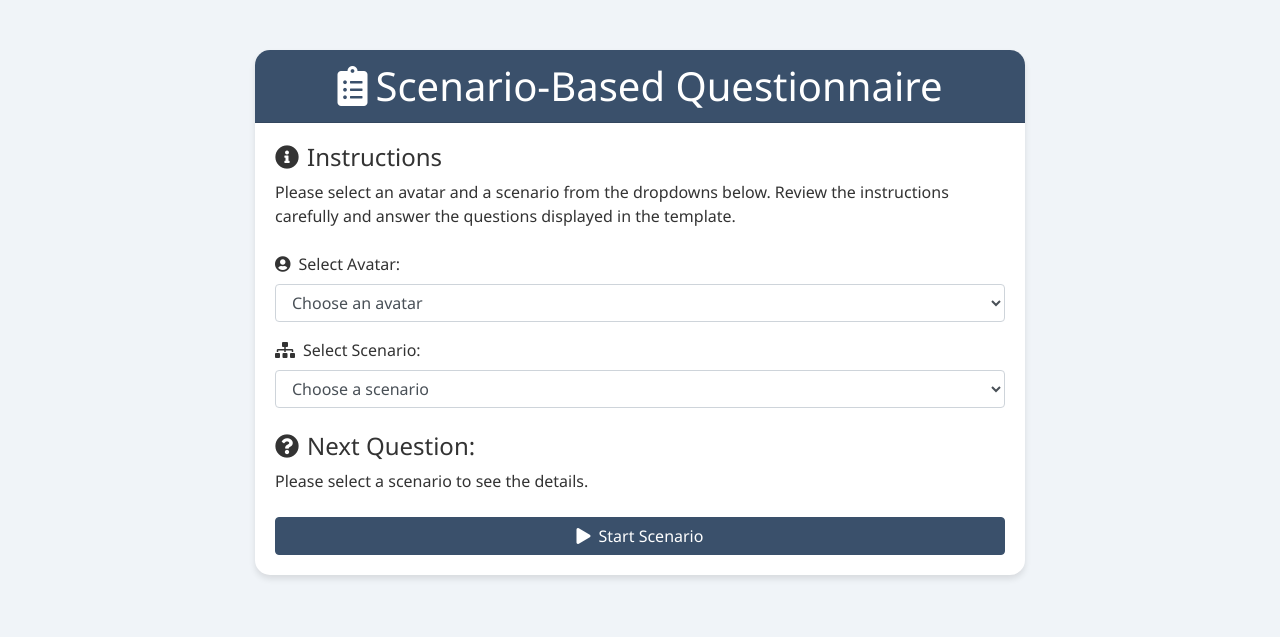
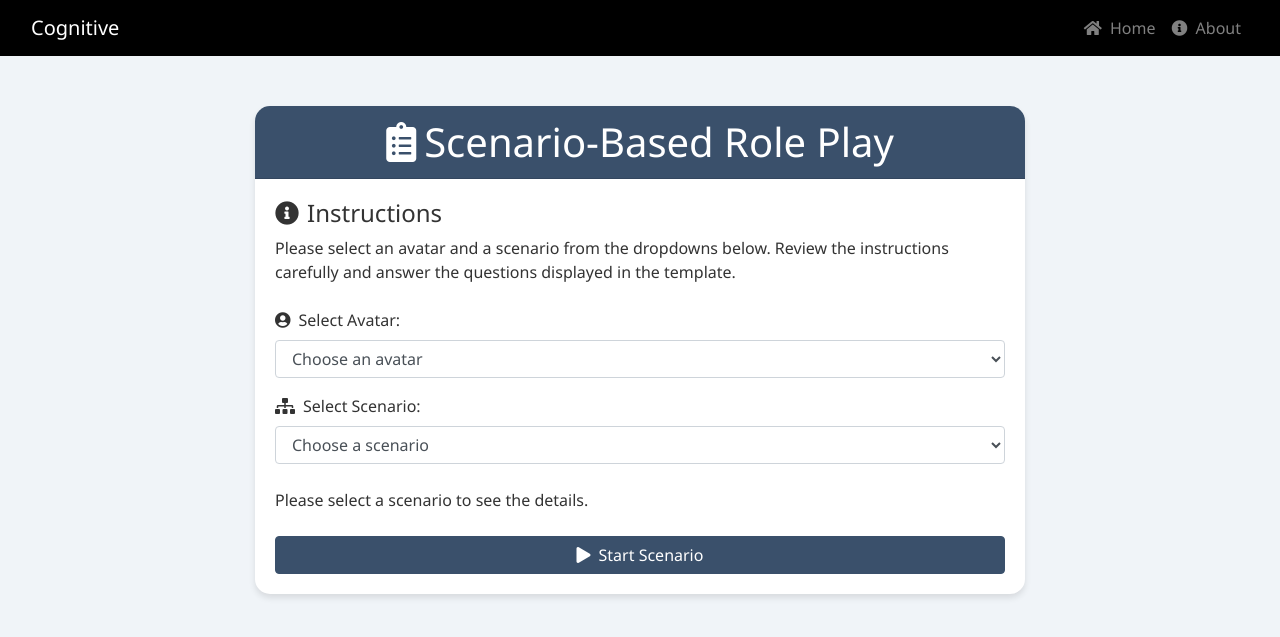
Before and after one commit to saipavansp/RP2, a Flask app: page / in a window 1280 px wide. Shown: the top 637 px of the page. Run offline with Flask 3, Linux system fonts and the light colour scheme; some libraries are stand-ins or nearby versions.

Commit message:
Update 1 question.html

```diff
--- a/templates/question.html
+++ b/templates/question.html
@@ -41,11 +41,33 @@
     </style>
 </head>
 <body>
+  <nav class="navbar navbar-expand-lg navbar-dark" style="background-color: #000; width: 100%;">
+    <div class="container-fluid">
+        <a class="navbar-brand" href="#">
+            Cognitive
+        </a>
+        <button class="navbar-toggler" type="button" data-toggle="collapse" data-target="#navbarNav">
+            <span class="navbar-toggler-icon"></span>
+        </button>
+        <div class="collapse navbar-collapse" id="navbarNav">
+            <ul class="navbar-nav ml-auto">
+                <li class="nav-item">
+                    <a class="nav-link" href="#"><i class="fas fa-home mr-1"></i> Home</a>
+                </li>
+                <li class="nav-item">
+                    <a class="nav-link" href="#"><i class="fas fa-info-circle mr-1"></i> About</a>
+                </li>
+            </ul>
+        </div>
+    </div>
+</nav>
+
+
     <div class="container">
         <div class="card">
             <div class="card-header">
                 <h1 class="text-center mb-0">
-                    <i class="fas fa-clipboard-list mr-2"></i>Scenario-Based Questionnaire
+                    <i class="fas fa-clipboard-list mr-2"></i>Scenario-Based Role Play
                 </h1>
             </div>
             <div class="card-body">
@@ -72,7 +94,6 @@
                     </select>
                 </div>
                 <div id="scenario-details" class="mt-4">
-                    <h4><i class="fas fa-question-circle mr-2"></i>Next Question:</h4>
                     <p class="question">Please select a scenario to see the details.</p>
                 </div>
                 <button class="btn btn-primary btn-block mt-4" onclick="handleStart()">
@@ -97,8 +118,8 @@
             switch (scenario) {
                 case 'personal':
                     detailsHTML = `
-                        <h2>Next Question:</h2>
-                        <p class="question">Hi, "USER NAME," today you'll pitch the personal loan for the customer "Riya" through a telephone conversation. The details of the personal loan from XYZ Bank are as follows:</p>
+                        <h2>The Scenario</h2>
+                        <p class="question">Hi,  today you'll pitch the personal loan for the customer "Riya" through a telephone conversation. The details of the personal loan from XYZ Bank are as follows:</p>
                         <div class="section-title">Product:</div>
                         <ul>
                             <li>Loan type: Personal loan</li>
@@ -137,7 +158,7 @@
                     break;
                 case 'car':
                     detailsHTML = `
-                        <h2>Next Question:</h2>
+                        <h2>The Scenario</h2>
                         <p class="question">Hi, today you'll pitch the car loan for the customer "Suresh" through a telephone conversation. The details of the car loan from XYZ Bank are as follows:</p>
                         <div class="section-title">Product:</div>
                         <ul>
@@ -157,7 +178,7 @@
                     break;
                 case 'education':
                     detailsHTML = `
-                        <h2>Next Question:</h2>
+                        <h2>The Scenario</h2>
                         <p class="question">Hi, today you'll pitch the educational loan for the customer "Meera" through a telephone conversation. The details of the educational loan from XYZ Bank are as follows:</p>
                         <div class="section-title">Product:</div>
                         <ul>
@@ -177,7 +198,7 @@
                     break;
                 default:
                     detailsHTML = `
-                        <h2>Next Question:</h2>
+                        <h2>The Scenario</h2>
                         <p class="question">Please select a scenario to see the details.</p>
                     `;
             }
```
